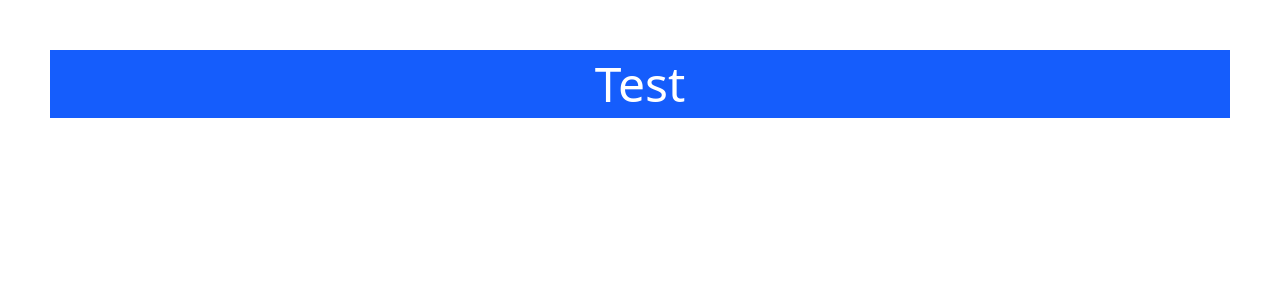
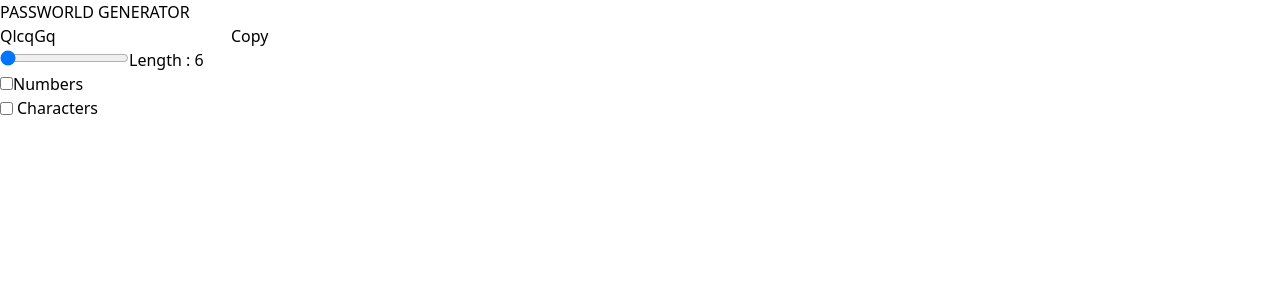
Before and after one commit to rahulbhongade358/projects, a React (Vite) app in the folder allprojects/: page / in a window 1280 px wide. Shown: the top 300 px of the page. Built offline with nearby package versions, Linux system fonts and the light colour scheme.

Commit message:
add html structure

```diff
--- a/allprojects/src/App.jsx
+++ b/allprojects/src/App.jsx
@@ -1,9 +1,10 @@
 import React from 'react'
+import Passgener from './components/Passgener'
 
 function App() {
   return (
     <div>
-      <h1 className='bg-blue-600 text-5xl text-white p-2.5 m-[50px] justify-center items-center flex'>Test</h1>
+     <Passgener/>
     </div>
   )
 }
--- a/allprojects/src/components/Passgener.jsx
+++ b/allprojects/src/components/Passgener.jsx
@@ -35,7 +35,46 @@ function Passgener() {
   return (
     <div>
       <h1> PASSWORLD GENERATOR</h1>
+      <div>
+        <input type="text"
+        value={Password}
+        readOnly
+        />
+        <button>Copy</button>
+      </div>
+      <div>
+        <div>
+            <input type="range"
+            value={Length}
+            min={6}
+            max={11}
+            onChange={(e)=>(setLength(e.target.value))} />
+            <label>Length : {Length}</label>
+        </div>
+        <div>
+            <input type="checkbox"
+            defaultChecked={Numbers}
+            onChange={()=>(
+                setNumbers((prev)=>(!prev))
+            )}
+            id='numperinput'
+            />
+         <label htmlFor="numberInput">Numbers</label>
+      </div>
+      <div className="flex items-center gap-x-1">
+          <input
+              type="checkbox"
+              defaultChecked={Charecter}
+              id="characterInput"
+              onChange={() => {
+                  setCharecter((prev) => !prev )
+              }}
+          />
+          <label htmlFor="characterInput">Characters</label>
+      </div>
     </div>
+</div>
+
   )
 }
 
```
